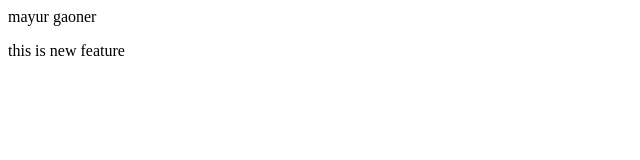
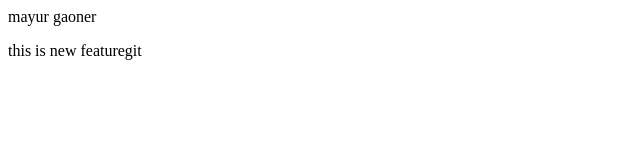
Before and after one commit to MayurGaoner/Local_repo, a plain HTML site: page index.html in a window 1280 px wide. Shown: the full height of the page, 0-640 px from the left. Drawn offline with Linux system fonts and the light colour scheme.

```diff
--- a/index.html
+++ b/index.html
@@ -1,2 +1,2 @@
 <p>mayur gaoner</p>
-<p>this is new feature</p>
+<p>this is new featuregit </p>
```
